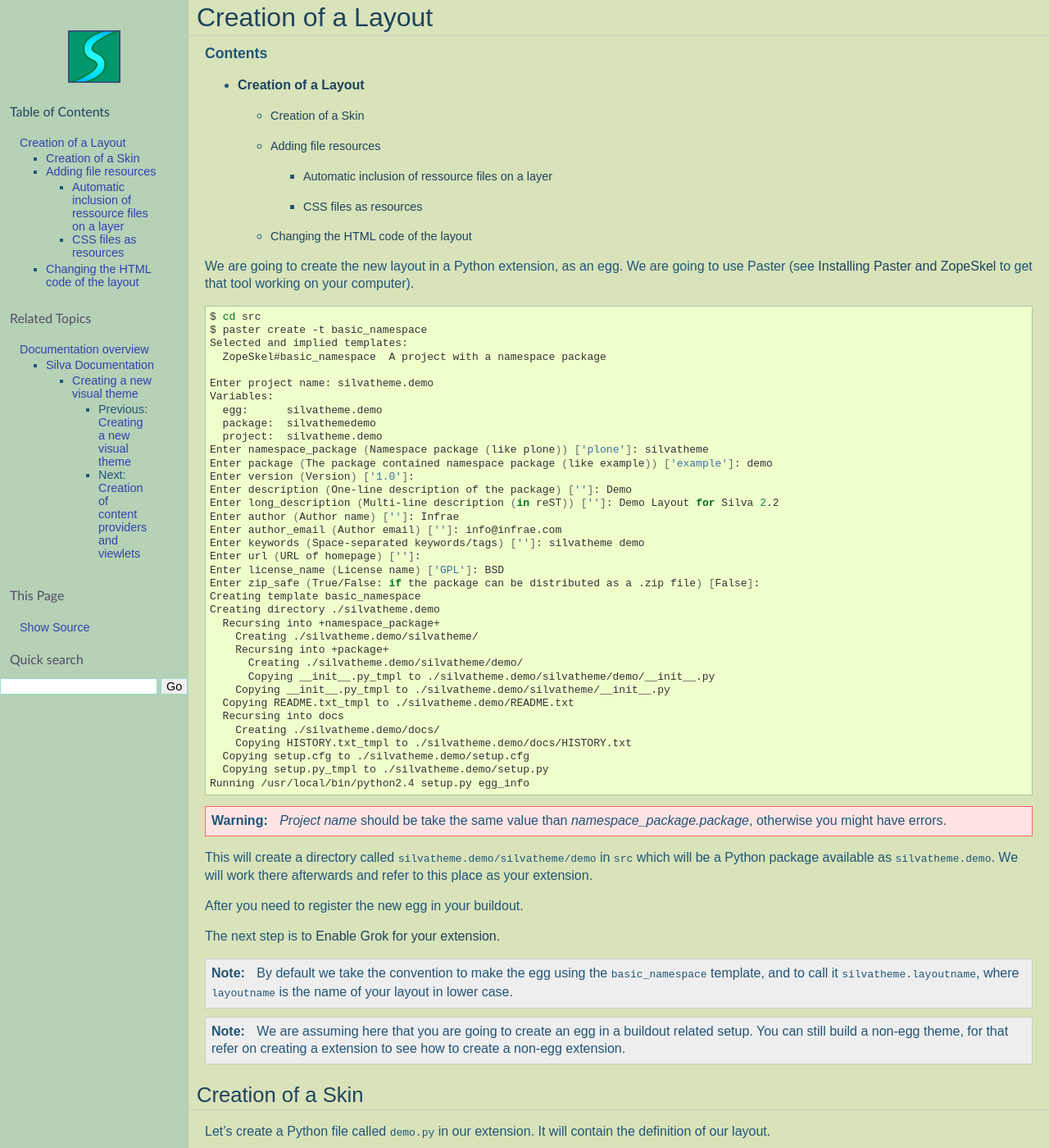
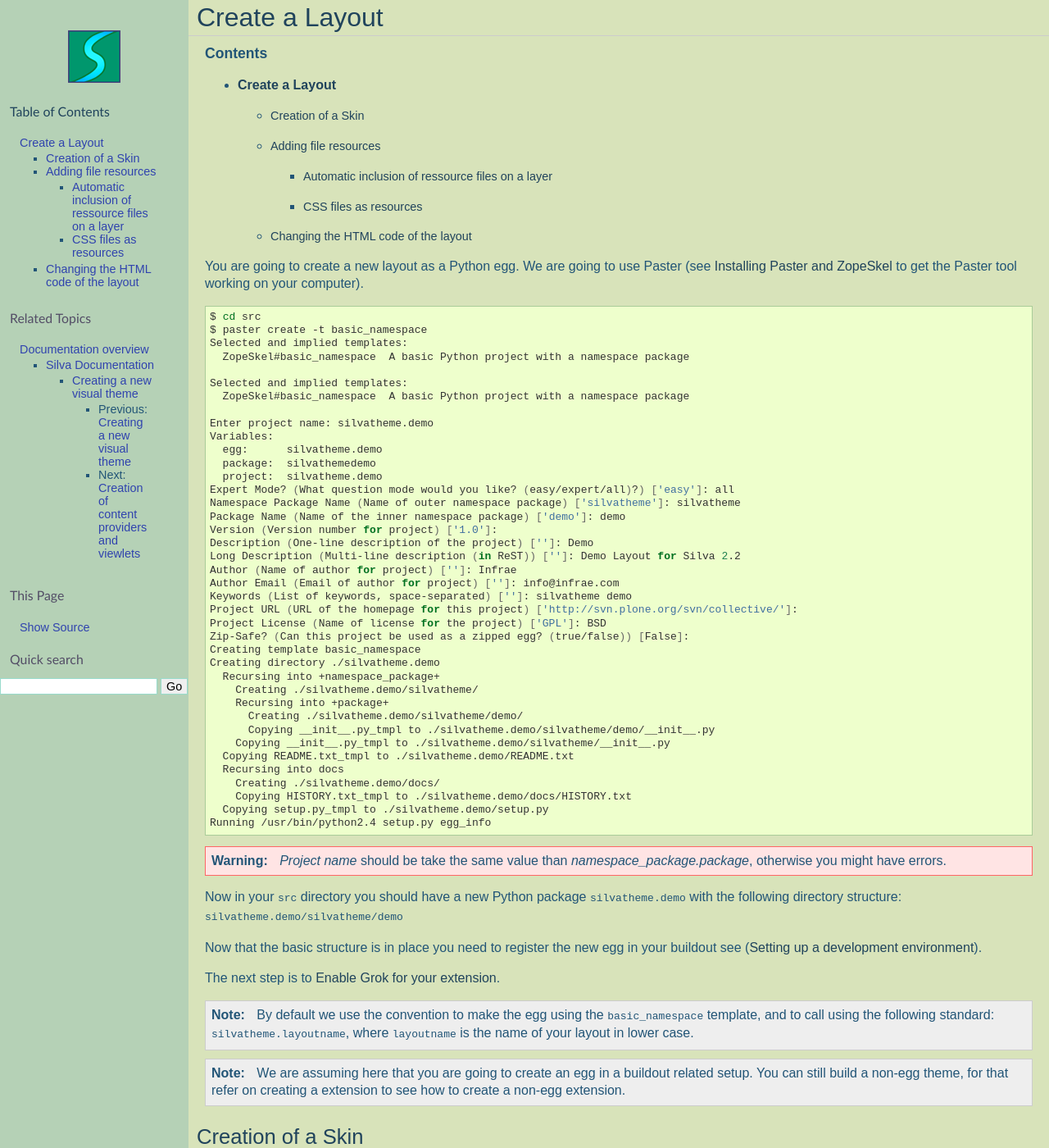
Before and after one commit to silvacms/documentation, a Sphinx documentation site: the page built from source/silva/layout/howto.rst, in a window 1280 px wide and 1400 px high. Shown: the whole window at 82% size. Built offline with Sphinx 7.4.7, drawn with Linux system fonts in a browser that asks for light colours; pages that are not in the unit, such as notebooks, are missing from menus; some of the changed text lies outside the part shown.

Commit message:
- Edit texts

```diff
--- a/source/silva/development_guidelines.rst
+++ b/source/silva/development_guidelines.rst
@@ -126,6 +126,8 @@ There are only two cases where you must create new branches:
   .. note::
 
      After merging a branch it should be deleted.
+
+.. _setup-dev-env:
 
 Setting up a development environment
 ====================================
--- a/source/silva/layout/howto.rst
+++ b/source/silva/layout/howto.rst
@@ -1,35 +1,39 @@
-Creation of a Layout
-====================
+Create a Layout
+===============
 
 .. contents::
 
-We are going to create the new layout in a Python extension, as an
-egg. We are going to use Paster (see :ref:`installing-paster` to get that
-tool working on your computer).
+You are going to create a new layout as a Python egg. We are going to
+use Paster (see :ref:`installing-paster` to get the Paster tool
+working on your computer).
 
 .. code-block:: sh
 
   $ cd src
   $ paster create -t basic_namespace
   Selected and implied templates:
-    ZopeSkel#basic_namespace  A project with a namespace package
+    ZopeSkel#basic_namespace  A basic Python project with a namespace package
+
+  Selected and implied templates:
+    ZopeSkel#basic_namespace  A basic Python project with a namespace package
 
   Enter project name: silvatheme.demo
   Variables:
     egg:      silvatheme.demo
     package:  silvathemedemo
     project:  silvatheme.demo
-  Enter namespace_package (Namespace package (like plone)) ['plone']: silvatheme
-  Enter package (The package contained namespace package (like example)) ['example']: demo
-  Enter version (Version) ['1.0']:
-  Enter description (One-line description of the package) ['']: Demo
-  Enter long_description (Multi-line description (in reST)) ['']: Demo Layout for Silva 2.2
-  Enter author (Author name) ['']: Infrae
-  Enter author_email (Author email) ['']: info@infrae.com
-  Enter keywords (Space-separated keywords/tags) ['']: silvatheme demo
-  Enter url (URL of homepage) ['']:
-  Enter license_name (License name) ['GPL']: BSD
-  Enter zip_safe (True/False: if the package can be distributed as a .zip file) [False]:
+  Expert Mode? (What question mode would you like? (easy/expert/all)?) ['easy']: all
+  Namespace Package Name (Name of outer namespace package) ['silvatheme']: silvatheme
+  Package Name (Name of the inner namespace package) ['demo']: demo
+  Version (Version number for project) ['1.0']:
+  Description (One-line description of the project) ['']: Demo
+  Long Description (Multi-line description (in ReST)) ['']: Demo Layout for Silva 2.2
+  Author (Name of author for project) ['']: Infrae
+  Author Email (Email of author for project) ['']: info@infrae.com
+  Keywords (List of keywords, space-separated) ['']: silvatheme demo
+  Project URL (URL of the homepage for this project) ['http://svn.plone.org/svn/collective/']:
+  Project License (Name of license for the project) ['GPL']: BSD
+  Zip-Safe? (Can this project be used as a zipped egg? (true/false)) [False]:
   Creating template basic_namespace
   Creating directory ./silvatheme.demo
     Recursing into +namespace_package+
@@ -42,33 +46,29 @@ tool working on your computer).
     Recursing into docs
       Creating ./silvatheme.demo/docs/
       Copying HISTORY.txt_tmpl to ./silvatheme.demo/docs/HISTORY.txt
-    Copying setup.cfg to ./silvatheme.demo/setup.cfg
     Copying setup.py_tmpl to ./silvatheme.demo/setup.py
-  Running /usr/local/bin/python2.4 setup.py egg_info
-
+  Running /usr/bin/python2.4 setup.py egg_info
 
 .. warning::
 
    *Project name* should be take the same value than
    *namespace_package.package*, otherwise you might have errors.
 
+Now in your ``src`` directory you should have a new Python package
+``silvatheme.demo`` with the following directory structure:
+``silvatheme.demo/silvatheme/demo``
 
-This will create a directory called
-``silvatheme.demo/silvatheme/demo`` in ``src`` which will be a Python
-package available as ``silvatheme.demo``. We will work there
-afterwards and refer to this place as your extension.
-
-After you need to register the new egg in your buildout.
+Now that the basic structure is in place you need to register the new
+egg in your buildout see (:ref:`setup-dev-env`).
 
 The next step is to :ref:`enable-grok-for-your-extension`.
 
 .. note::
 
-   By default we take the convention to make the egg using the
-   ``basic_namespace`` template, and to call it
-   ``silvatheme.layoutname``, where ``layoutname`` is the name of your
-   layout in lower case.
-
+   By default we use the convention to make the egg using the
+   ``basic_namespace`` template, and to call using the following
+   standard: ``silvatheme.layoutname``, where ``layoutname`` is the
+   name of your layout in lower case.
 
 .. note::
 
@@ -101,18 +101,17 @@ will contain the definition of our layout.
 
        grok.skin('Demo')
 
-
 On line 6, we define a new layer to collect resources for our
-theme. Basically it's just an interface which inherit form ``IPorto``,
+theme. Basically it's just an interface which inherit from ``IPorto``,
 since we want to reuse Porto layout resources. If you don't want those
-resources you sould create your layer by extending ``ISilvaLayer``
+resources you should create your layer by extending ``ISilvaLayer``
 which is defined in ``silva.core.layout.interfaces``.
 
-On line 10, we define the skin itself. It will include our layer, and
-``ISilvaSkin`` which define it as a skin. Line 14 register it with the
-name ``Demo``. It will make it available throught the interface so
-user can select it in the *settings* screen and apply it.
-
+On line 10, we define the skin itself. It will include your layer, and
+``ISilvaSkin`` which defines it as a skin. Line 14 registers the
+layout with the name ``Demo``. It will make it available throught the
+interface so user can select it in the SMI through the *settings* on
+`properties` page.
 
 Adding file resources
 ---------------------
```
